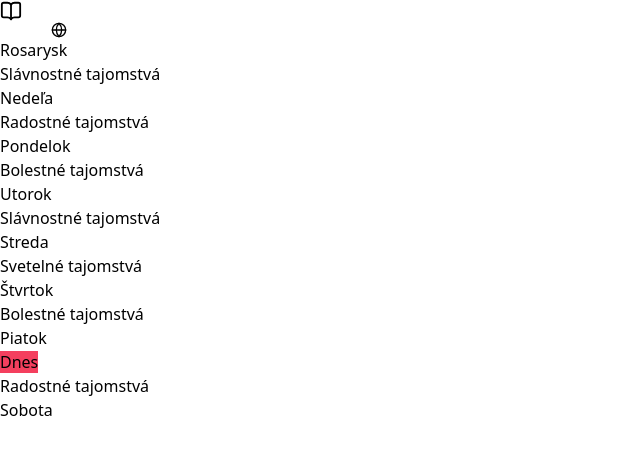
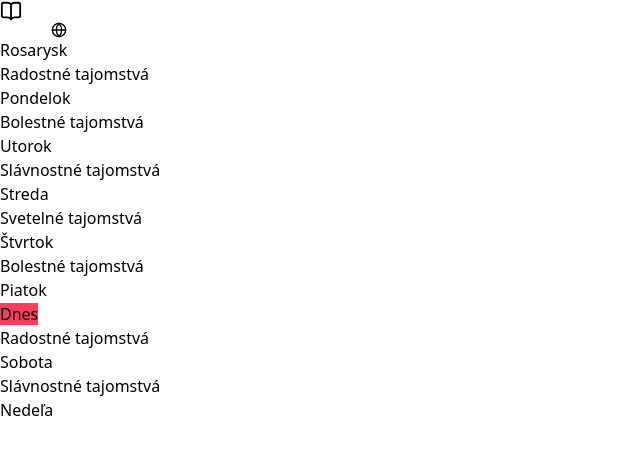
Before and after one commit to michalvoscek/rosary, a React (Vite) app: page / in a window 1280 px wide. Shown: the top 454 px of the page, without its empty margins (0-640 px from the left). Built offline with nearby package versions, Linux system fonts and the light colour scheme.

Commit message:
fix: start week at monday not sunday

```diff
--- a/src/pages/HomePage.tsx
+++ b/src/pages/HomePage.tsx
@@ -11,7 +11,7 @@ export function HomePage() {
       {/* All weekdays */}
       <section className="space-y-3">
         <div className="grid gap-3">
-          {[0, 1, 2, 3, 4, 5, 6].map((day) => {
+          {[1, 2, 3, 4, 5, 6, 0].map((day) => {
             const mysterySet = getMysteryForDay(day);
             const isToday = day === today;
             return (
```
Also changed, not shown: spec/pages/home.md (+1 -1 lines), spec/routing-and-data.md (+2 -0 lines).
